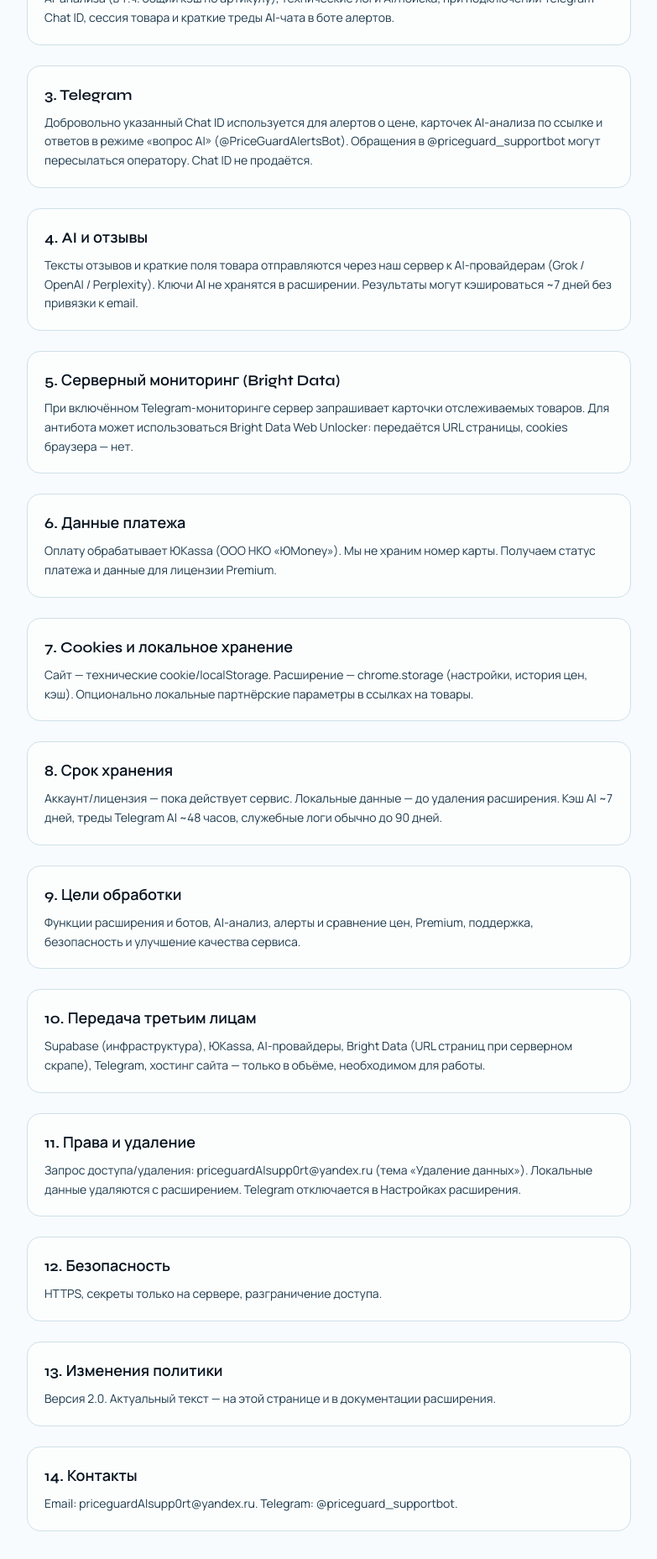
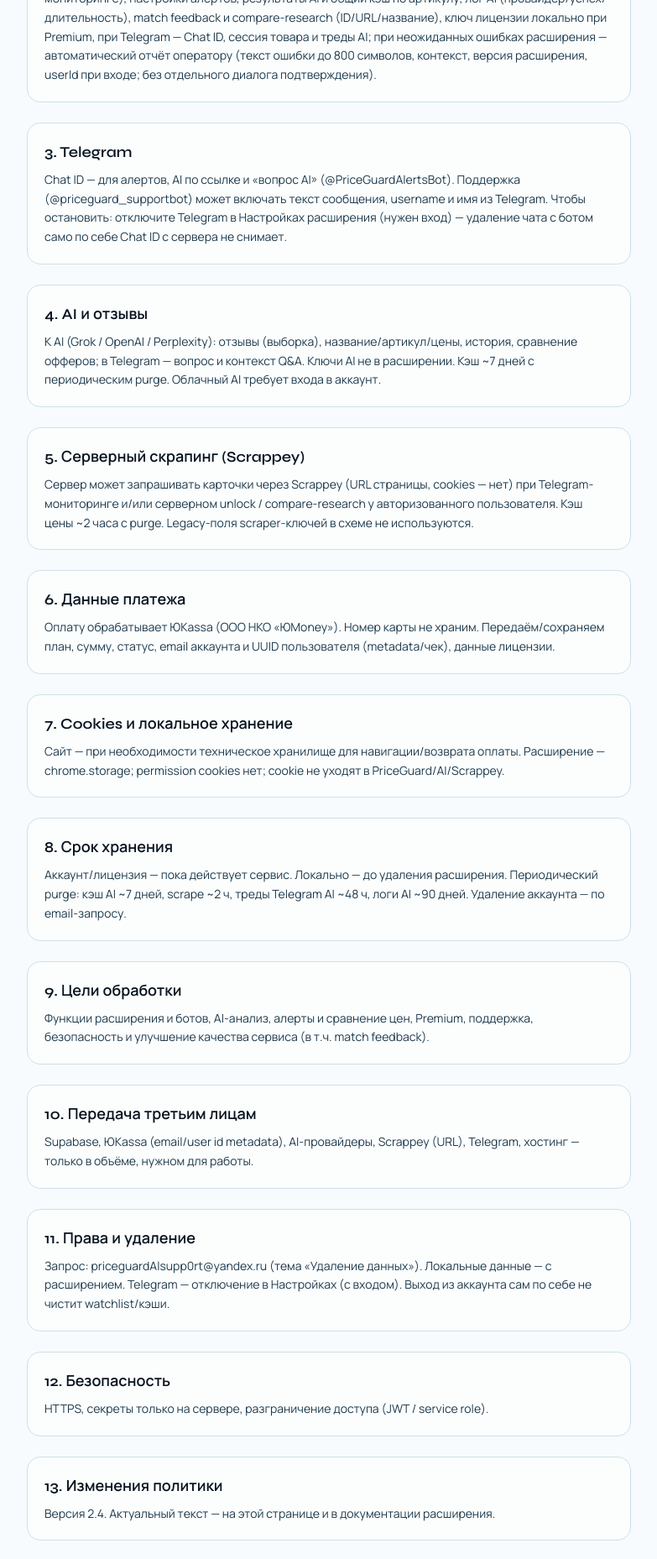
Before and after one commit to Never1uky/priceguard-landing, a React (Vite) app: page /privacy in a window 1280 px wide. Shown: the part 500-2357 px from the top of the page at 84% size, without its empty margins (248-1031 px from the left). Built offline with nearby package versions, Linux system fonts and the light colour scheme.

Commit message:
Privacy v2.4: document automatic support error reports

```diff
--- a/src/pages/PrivacyPage.tsx
+++ b/src/pages/PrivacyPage.tsx
@@ -1,7 +1,7 @@
 import { SITE } from '../site'
 
-const EFFECTIVE = '17 июля 2026 г.'
-const VERSION = '2.0'
+const EFFECTIVE = '24 июля 2026 г.'
+const VERSION = '2.4'
 
 const points = [
   {
@@ -10,47 +10,47 @@
   },
   {
     title: '2. Какие данные собираются',
-    text: 'Email аккаунта (при входе), device_id, отслеживаемые товары и цены, настройки алертов, результаты AI-анализа (в т.ч. общий кэш по артикулу), технические логи AI/поиска, при подключении Telegram — Chat ID, сессия товара и краткие треды AI-чата в боте алертов.',
+    text: 'Email аккаунта (при входе), device_id, отслеживаемые товары и цены (в т.ч. облачная история при мониторинге), настройки алертов, результаты AI и общий кэш по артикулу, лог AI (провайдер/успех/длительность), match feedback и compare-research (ID/URL/название), ключ лицензии локально при Premium, при Telegram — Chat ID, сессия товара и треды AI; при неожиданных ошибках расширения — автоматический отчёт оператору (текст ошибки до 800 символов, контекст, версия расширения, userId при входе; без отдельного диалога подтверждения).',
   },
   {
     title: '3. Telegram',
-    text: 'Добровольно указанный Chat ID используется для алертов о цене, карточек AI-анализа по ссылке и ответов в режиме «вопрос AI» (@PriceGuardAlertsBot). Обращения в @priceguard_supportbot могут пересылаться оператору. Chat ID не продаётся.',
+    text: 'Chat ID — для алертов, AI по ссылке и «вопрос AI» (@PriceGuardAlertsBot). Поддержка (@priceguard_supportbot) может включать текст сообщения, username и имя из Telegram. Чтобы остановить: отключите Telegram в Настройках расширения (нужен вход) — удаление чата с ботом само по себе Chat ID с сервера не снимает.',
   },
   {
     title: '4. AI и отзывы',
-    text: 'Тексты отзывов и краткие поля товара отправляются через наш сервер к AI-провайдерам (Grok / OpenAI / Perplexity). Ключи AI не хранятся в расширении. Результаты могут кэшироваться ~7 дней без привязки к email.',
+    text: 'К AI (Grok / OpenAI / Perplexity): отзывы (выборка), название/артикул/цены, история, сравнение офферов; в Telegram — вопрос и контекст Q&A. Ключи AI не в расширении. Кэш ~7 дней с периодическим purge. Облачный AI требует входа в аккаунт.',
   },
   {
-    title: '5. Серверный мониторинг (Bright Data)',
-    text: 'При включённом Telegram-мониторинге сервер запрашивает карточки отслеживаемых товаров. Для антибота может использоваться Bright Data Web Unlocker: передаётся URL страницы, cookies браузера — нет.',
+    title: '5. Серверный скрапинг (Scrappey)',
+    text: 'Сервер может запрашивать карточки через Scrappey (URL страницы, cookies — нет) при Telegram-мониторинге и/или серверном unlock / compare-research у авторизованного пользователя. Кэш цены ~2 часа с purge. Legacy-поля scraper-ключей в схеме не используются.',
   },
   {
     title: '6. Данные платежа',
-    text: `Оплату обрабатывает ${SITE.legal.paymentProvider}. Мы не храним номер карты. Получаем статус платежа и данные для лицензии Premium.`,
+    text: `Оплату обрабатывает ${SITE.legal.paymentProvider}. Номер карты не храним. Передаём/сохраняем план, сумму, статус, email аккаунта и UUID пользователя (metadata/чек), данные лицензии.`,
   },
   {
     title: '7. Cookies и локальное хранение',
-    text: 'Сайт — технические cookie/localStorage. Расширение — chrome.storage (настройки, история цен, кэш). Опционально локальные партнёрские параметры в ссылках на товары.',
+    text: 'Сайт — при необходимости техническое хранилище для навигации/возврата оплаты. Расширение — chrome.storage; permission cookies нет; cookie не уходят в PriceGuard/AI/Scrappey.',
   },
   {
     title: '8. Срок хранения',
-    text: 'Аккаунт/лицензия — пока действует сервис. Локальные данные — до удаления расширения. Кэш AI ~7 дней, треды Telegram AI ~48 часов, служебные логи обычно до 90 дней.',
+    text: 'Аккаунт/лицензия — пока действует сервис. Локально — до удаления расширения. Периодический purge: кэш AI ~7 дней, scrape ~2 ч, треды Telegram AI ~48 ч, логи AI ~90 дней. Удаление аккаунта — по email-запросу.',
   },
   {
     title: '9. Цели обработки',
-    text: 'Функции расширения и ботов, AI-анализ, алерты и сравнение цен, Premium, поддержка, безопасность и улучшение качества сервиса.',
+    text: 'Функции расширения и ботов, AI-анализ, алерты и сравнение цен, Premium, поддержка, безопасность и улучшение качества сервиса (в т.ч. match feedback).',
   },
   {
     title: '10. Передача третьим лицам',
-    text: 'Supabase (инфраструктура), ЮKassa, AI-провайдеры, Bright Data (URL страниц при серверном скрапе), Telegram, хостинг сайта — только в объёме, необходимом для работы.',
+    text: 'Supabase, ЮKassa (email/user id metadata), AI-провайдеры, Scrappey (URL), Telegram, хостинг — только в объёме, нужном для работы.',
   },
   {
     title: '11. Права и удаление',
-    text: `Запрос доступа/удаления: ${SITE.legal.email} (тема «Удаление данных»). Локальные данные удаляются с расширением. Telegram отключается в Настройках расширения.`,
+    text: `Запрос: ${SITE.legal.email} (тема «Удаление данных»). Локальные данные — с расширением. Telegram — отключение в Настройках (с входом). Выход из аккаунта сам по себе не чистит watchlist/кэши.`,
   },
   {
     title: '12. Безопасность',
-    text: 'HTTPS, секреты только на сервере, разграничение доступа.',
+    text: 'HTTPS, секреты только на сервере, разграничение доступа (JWT / service role).',
   },
   {
     title: '13. Изменения политики',
```
